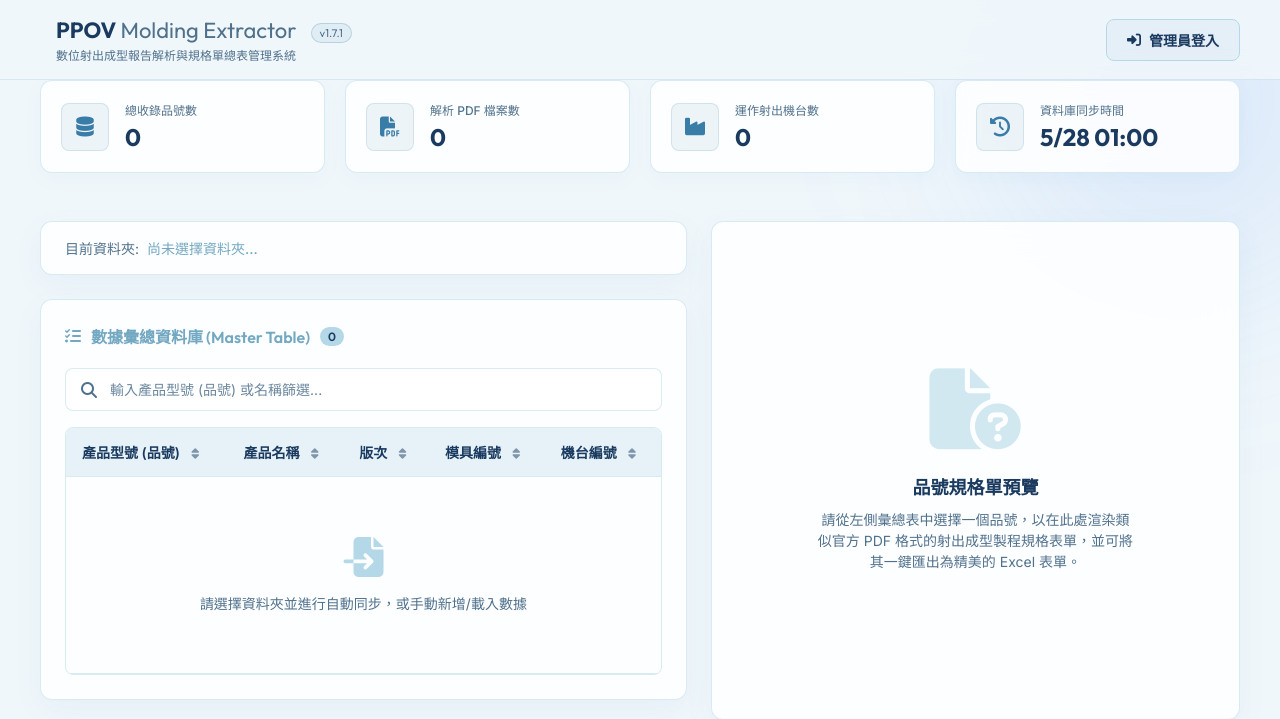
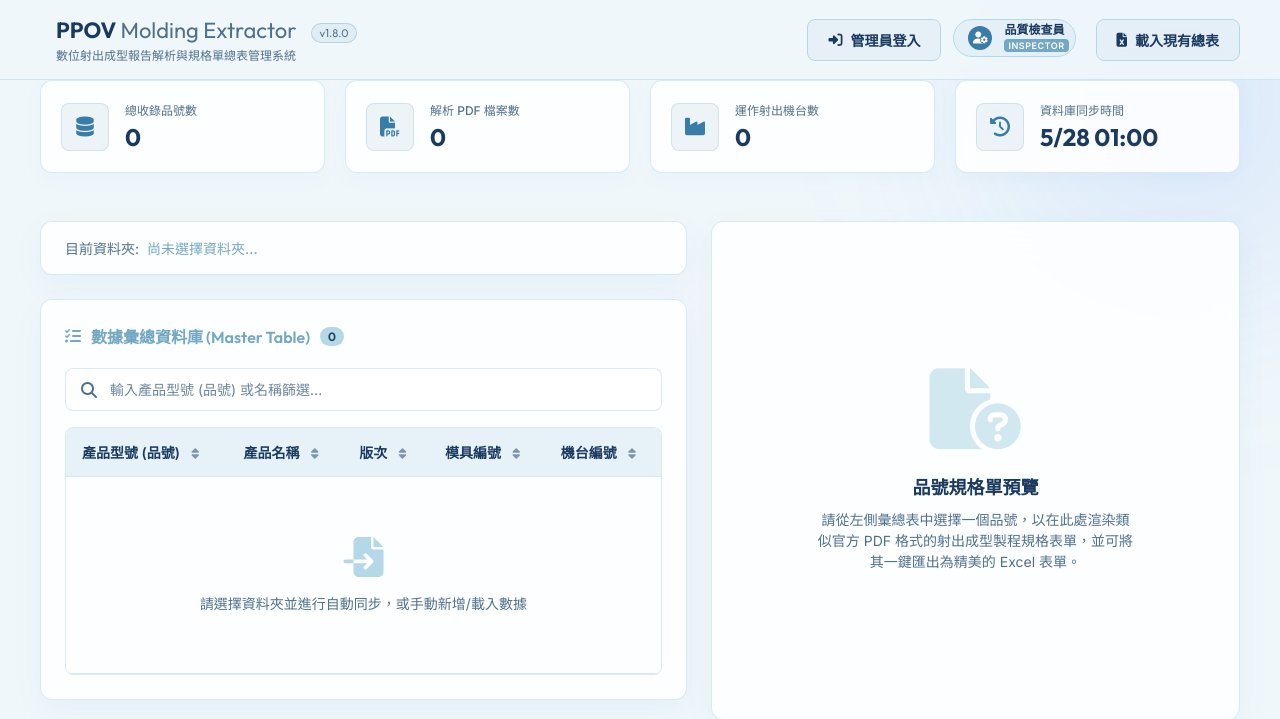
Before and after one commit to Chun-Chieh-Chang/PPOV-Extractor, a Flask app: page / in a window 1280 px wide. Shown: the top 719 px of the page. Run offline with Flask 3, Linux system fonts and the light colour scheme; some libraries are stand-ins or nearby versions.

Commit message:
feat(auth): implement passwordless QC Inspector default state & server-side public folder backup v1.8.0

```diff
--- a/app.py
+++ b/app.py
@@ -31,6 +31,24 @@ app.secret_key = "ppov_extractor_secret_key_123!"
 
 def load_users():
     users_path = os.path.join(BASE_PATH, "users.json")
+    if not os.path.exists(users_path):
+        try:
+            default_data = {
+                "users": [
+                    {
+                        "username": "admin",
+                        "role": "admin",
+                        "display_name": "系統管理員",
+                        "password_hash": "3b612c75a7b5048a435fb6ec81e52ff92d6d795a8b5a9c17070f6a63c97a53b2"
+                    }
+                ]
+            }
+            with open(users_path, "w", encoding="utf-8") as f:
+                json.dump(default_data, f, ensure_ascii=False, indent=2)
+            print("Successfully initialized default users.json")
+        except Exception as e:
+            print(f"Error initializing default users.json: {e}")
+
     if os.path.exists(users_path):
         try:
             with open(users_path, "r", encoding="utf-8") as f:
@@ -98,7 +116,12 @@ def auth_status():
         })
     return jsonify({
         "success": True,
-        "logged_in": False
+        "logged_in": False,
+        "user": {
+            "username": "guest",
+            "role": "inspector",
+            "display_name": "品質檢查員"
+        }
     })
 
 @app.route("/api/auth/change_password", methods=["POST"])
@@ -532,6 +555,7 @@ def extract_data():
     })
 
 @app.route("/api/export_master", methods=["POST"])
+@admin_required
 def export_master():
     """Generates and exports the master Excel or JSON file in memory."""
     format_type = request.json.get("format", "excel")
@@ -541,6 +565,28 @@ def export_master():
     df = pd.DataFrame(db["extracted_data"])
     column_order = ["檔案名稱"] + [field["name"] for field in db["config"]["fields_to_extract"]]
     df = df[column_order]
+
+    # Save a backup copy to the configured public folder on the server
+    if not db["config"]:
+        load_config()
+    public_folder = db["config"].get("public_export_folder", "output/public")
+    abs_public_folder = os.path.abspath(os.path.join(BASE_PATH, public_folder))
+
+    try:
+        if not os.path.exists(abs_public_folder):
+            os.makedirs(abs_public_folder)
+
+        backup_filename = "PPOV_Master_Table.xlsx" if format_type == "excel" else "PPOV_Master_Table.json"
+        backup_path = os.path.join(abs_public_folder, backup_filename)
+
+        if format_type == "excel":
+            df.to_excel(backup_path, index=False, engine='openpyxl')
+        else:
+            with open(backup_path, "w", encoding="utf-8") as f:
+                json.dump(db["extracted_data"], f, ensure_ascii=False, indent=2)
+        print(f"Successfully saved server-side public backup to: {backup_path}")
+    except Exception as e:
+        print(f"Error saving public backup copy: {e}")
 
     if format_type == "excel":
         buffer = io.BytesIO()
@@ -826,7 +872,6 @@ def export_part_excel():
     )
 
 @app.route("/api/load_master_file", methods=["POST"])
-@admin_required
 def load_master_file():
     """接收瀏覽器上傳的 Excel 或 JSON 總表檔案，完全不依賴 tkinter。"""
     try:
@@ -883,5 +928,7 @@ def launch_browser():
 if __name__ == "__main__":
     load_config()
     # Start server and auto-launch default browser in a split second
-    Timer(1.0, launch_browser).start()
+    # 防止 Flask 在 Debug Mode 下因為 Reloader 機制啟動兩次而開啟兩個網頁
+    if not os.environ.get("WERKZEUG_RUN_MAIN"):
+        Timer(1.0, launch_browser).start()
     app.run(port=5000, debug=True)
--- a/config.json
+++ b/config.json
@@ -1,4 +1,5 @@
 {
+  "public_export_folder": "output/public",
   "fields_to_extract": [
     {
       "name": "產品型號",
--- a/static/app.js
+++ b/static/app.js
@@ -8,7 +8,7 @@ document.addEventListener("DOMContentLoaded", () => {
         isEditMode: false,
         sortKey: null,
         sortDirection: "asc", // "asc" or "desc"
-        user: null, // { username, role, display_name } (Phase D)
+        user: { username: "guest", role: "inspector", display_name: "品質檢查員" }, // 預設為免密碼品檢員 (Phase D)
     };
 
     // Environment detection for GitHub Pages or local static file
@@ -1499,14 +1499,17 @@ document.addEventListener("DOMContentLoaded", () => {
     // --- Phase D: Authentication and RBAC Logic ---
     async function checkAuthStatus() {
         if (isStaticMode) {
-            // 靜態模式：預設為 Operator 訪客身分，顯示管理員登入按鈕
+            // 靜態模式：預設為 Inspector 免密碼身分，顯示管理員登入按鈕
             state.user = {
-                role: "operator",
-                display_name: "現場查檢員"
+                role: "inspector",
+                display_name: "品質檢查員"
             };
-            applyRoleMask("operator");
+            applyRoleMask("inspector");
             loginOverlay.classList.remove("active");
-            userProfile.style.display = "none";
+            userProfile.style.display = "flex";
+            txtUserDisplayName.textContent = state.user.display_name;
+            txtUserRole.textContent = "Inspector";
+            txtUserRole.className = "user-role-badge inspector";
             if (btnLoginPrompt) btnLoginPrompt.style.display = "inline-flex";
 
             initFetchDatabase();
@@ -1528,62 +1531,68 @@ document.addEventListener("DOMContentLoaded", () => {
 
                 initFetchDatabase();
             } else {
-                // 預設登入為現場 Operator (免登入存取)
+                // 預設登入為現場品質檢查員 (免登入存取)
                 state.user = {
-                    role: "operator",
-                    display_name: "現場查檢員"
+                    role: "inspector",
+                    display_name: "品質檢查員"
                 };
-                applyRoleMask("operator");
+                applyRoleMask("inspector");
                 loginOverlay.classList.remove("active");
-                userProfile.style.display = "none";
+                userProfile.style.display = "flex";
+                txtUserDisplayName.textContent = state.user.display_name;
+                txtUserRole.textContent = "Inspector";
+                txtUserRole.className = "user-role-badge inspector";
                 if (btnLoginPrompt) btnLoginPrompt.style.display = "inline-flex";
 
                 initFetchDatabase();
             }
         } catch (error) {
             console.error("Auth status check failed:", error);
-            // 發生異常時以安全 Operator 唯讀權限開啟
+            // 發生異常時以品質檢查員安全唯讀權限開啟
             state.user = {
-                role: "operator",
-                display_name: "現場查檢員"
+                role: "inspector",
+                display_name: "品質檢查員"
             };
-            applyRoleMask("operator");
+            applyRoleMask("inspector");
             loginOverlay.classList.remove("active");
-            userProfile.style.display = "none";
+            userProfile.style.display = "flex";
+            txtUserDisplayName.textContent = state.user.display_name;
+            txtUserRole.textContent = "Inspector";
+            txtUserRole.className = "user-role-badge inspector";
             if (btnLoginPrompt) btnLoginPrompt.style.display = "inline-flex";
             initFetchDatabase();
         }
     }
 
     function applyRoleMask(role) {
-        if (role === "admin") {
-            // 還原所有管理按鈕
-            if (btnAddNewPart) btnAddNewPart.style.display = "inline-flex";
-            if (btnClearDatabase) btnClearDatabase.style.display = "inline-flex";
-            if (btnExportExcel) btnExportExcel.style.display = "inline-flex";
-            if (btnExportJson) btnExportJson.style.display = "inline-flex";
-            if (btnLoadMasterFile) btnLoadMasterFile.style.display = "inline-flex";
-            if (btnSelectFolder) btnSelectFolder.style.display = "inline-flex";
-            if (btnStartExtract) {
-                btnStartExtract.style.display = "inline-flex";
-                btnStartExtract.disabled = !state.folderPath;
-            }
-
-            const thActions = document.querySelector(".table-actions-header");
-            if (thActions) thActions.style.display = "table-cell";
-        } else {
-            // 操作員：隱藏所有敏感管理按鈕與表格動作列
-            if (btnAddNewPart) btnAddNewPart.style.display = "none";
-            if (btnClearDatabase) btnClearDatabase.style.display = "none";
-            if (btnExportExcel) btnExportExcel.style.display = "none";
-            if (btnExportJson) btnExportJson.style.display = "none";
-            if (btnLoadMasterFile) btnLoadMasterFile.style.display = "none";
-            if (btnSelectFolder) btnSelectFolder.style.display = "none";
-            if (btnStartExtract) btnStartExtract.style.display = "none";
-
-            const thActions = document.querySelector(".table-actions-header");
-            if (thActions) thActions.style.display = "none";
-        }
+        const isAdmin = role === "admin";
+        const isInspector = role === "inspector";
+
+        // Header controls
+        if (btnLoadMasterFile) btnLoadMasterFile.style.display = (isAdmin || isInspector) ? "inline-flex" : "none";
+        if (btnSelectFolder) btnSelectFolder.style.display = isAdmin ? "inline-flex" : "none";
+        if (btnStartExtract) {
+            btnStartExtract.style.display = isAdmin ? "inline-flex" : "none";
+            btnStartExtract.disabled = !state.folderPath;
+        }
+
+        // Database controls (left panel card actions)
+        if (btnAddNewPart) btnAddNewPart.style.display = isAdmin ? "inline-flex" : "none";
+        if (btnClearDatabase) btnClearDatabase.style.display = isAdmin ? "inline-flex" : "none";
+        if (btnExportExcel) btnExportExcel.style.display = isAdmin ? "inline-flex" : "none";
+        if (btnExportJson) btnExportJson.style.display = isAdmin ? "inline-flex" : "none";
+
+        // Table header actions
+        const thActions = document.querySelector(".table-actions-header");
+        if (thActions) thActions.style.display = isAdmin ? "table-cell" : "none";
+
+        // Right panel spec sheet controls
+        if (btnInputInspection) btnInputInspection.style.display = (isAdmin || isInspector) ? "inline-flex" : "none";
+        if (btnExportPartSpec) btnExportPartSpec.style.display = (isAdmin || isInspector) ? "inline-flex" : "none";
+
+        // Profile buttons visibility based on admin role
+        if (btnChangePassword) btnChangePassword.style.display = isAdmin ? "inline-flex" : "none";
+        if (btnLogout) btnLogout.style.display = isAdmin ? "inline-flex" : "none";
     }
 
     function setupAuthEventListeners() {
@@ -1663,11 +1672,14 @@ document.addEventListener("DOMContentLoaded", () => {
             btnLogout.addEventListener("click", async () => {
                 if (isStaticMode) {
                     state.user = {
-                        role: "operator",
-                        display_name: "現場查檢員"
+                        role: "inspector",
+                        display_name: "品質檢查員"
                     };
-                    applyRoleMask("operator");
-                    userProfile.style.display = "none";
+                    applyRoleMask("inspector");
+                    userProfile.style.display = "flex";
+                    txtUserDisplayName.textContent = state.user.display_name;
+                    txtUserRole.textContent = "Inspector";
+                    txtUserRole.className = "user-role-badge inspector";
                     if (btnLoginPrompt) btnLoginPrompt.style.display = "inline-flex";
                     loginOverlay.classList.remove("active");
 
@@ -1681,11 +1693,14 @@ document.addEventListener("DOMContentLoaded", () => {
                     const result = await response.json();
                     if (result.success) {
                         state.user = {
-                            role: "operator",
-                            display_name: "現場查檢員"
+                            role: "inspector",
+                            display_name: "品質檢查員"
                         };
-                        applyRoleMask("operator");
-                        userProfile.style.display = "none";
+                        applyRoleMask("inspector");
+                        userProfile.style.display = "flex";
+                        txtUserDisplayName.textContent = state.user.display_name;
+                        txtUserRole.textContent = "Inspector";
+                        txtUserRole.className = "user-role-badge inspector";
                         if (btnLoginPrompt) btnLoginPrompt.style.display = "inline-flex";
                         loginOverlay.classList.remove("active");
 
--- a/templates/index.html
+++ b/templates/index.html
@@ -17,7 +17,7 @@
     <script src="https://cdnjs.cloudflare.com/ajax/libs/exceljs/4.3.0/exceljs.min.js"></script>
 
     <!-- Custom Style Sheet (Relative for GitHub Pages compatibility) -->
-    <link rel="stylesheet" href="static/style.css?v=1.7.1">
+    <link rel="stylesheet" href="static/style.css?v=1.8.0">
 </head>
 <body>
     <!-- 高級毛玻璃登入遮罩 UI (Premium Glassmorphic Login Overlay) -->
@@ -61,7 +61,7 @@
         <div class="header-logo">
             <i class="fa-solid fa-microchip-heading logo-icon"></i>
             <div>
-                <h1>PPOV <span>Molding Extractor</span> <span class="version-badge" id="btnVersion">v1.7.1</span></h1>
+                <h1>PPOV <span>Molding Extractor</span> <span class="version-badge" id="btnVersion">v1.8.0</span></h1>
                 <p>數位射出成型報告解析與規格單總表管理系統</p>
             </div>
         </div>
@@ -392,8 +392,23 @@
             </div>
             <div class="modal-body">
                 <div class="timeline">
+                    <!-- v1.8.0 -->
+                    <div class="timeline-item current">
+                        <div class="timeline-badge"></div>
+                        <div class="timeline-title">
+                            <span>v1.8.0 - 精簡權限控管與公用備份版</span>
+                            <span class="timeline-date">2026-05-28</span>
+                        </div>
+                        <div class="timeline-body">
+                            <ul>
+                                <li><span class="timeline-tag tag-new">核心</span>免密碼品質檢查員模式：預設為品檢員角色，擁有載入、輸入、及匯出規格單權限。</li>
+                                <li><span class="timeline-tag tag-new">新增</span>管理員密碼驗證：僅系統管理員需密碼登入即可解鎖全部 PDF 提取與 CRUD 修改權限。</li>
+                                <li><span class="timeline-tag tag-new">新增</span>伺服器端公用備份：系統管理員導出總表時，自動同步備份一份至設定權限之公用資料夾內。</li>
+                            </ul>
+                        </div>
+                    </div>
                     <!-- v1.7.1 -->
-                    <div class="timeline-item current">
+                    <div class="timeline-item">
                         <div class="timeline-badge"></div>
                         <div class="timeline-title">
                             <span>v1.7.1 - 管理員密碼自助修改版</span>
@@ -743,6 +758,6 @@
         </div>
     </div>
 
-    <script src="static/app.js?v=1.7.1"></script>
+    <script src="static/app.js?v=1.8.0"></script>
 </body>
 </html>
```
Also changed, not shown: docs/DEV_LOG.md (+53 -0 lines), index.html (+19 -4 lines).
